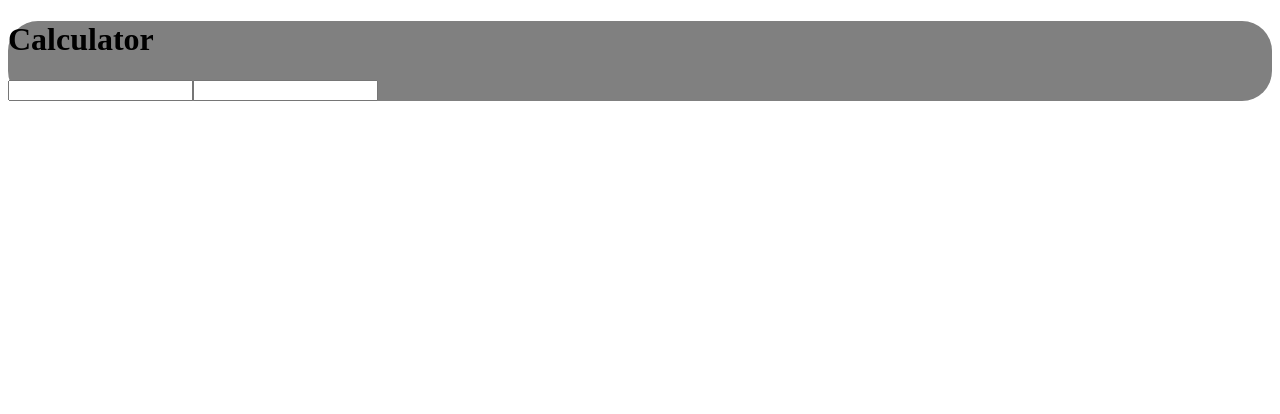
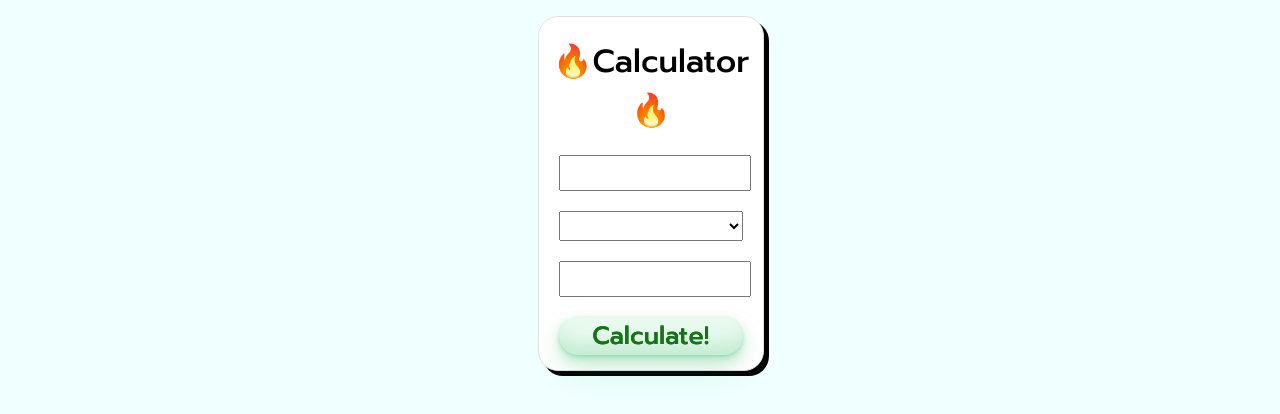
Before and after one commit to AngeloManlangit/F_Students_Test, a Vue app in the folder F-Student/: page / in a window 1280 px wide. Shown: the top 414 px of the page. Built offline with nearby package versions, Linux system fonts and the light colour scheme.

Commit message:
Calculator made

```diff
--- a/F-Student/src/App.vue
+++ b/F-Student/src/App.vue
@@ -1,6 +1,5 @@
 <template>
     <calculator>
-
     </calculator>
 </template>
 
--- /dev/null
+++ b/F-Student/src/assets/main.css
@@ -0,0 +1,12 @@
+/* Montserrat Font */
+@import url('https://fonts.googleapis.com/css2?family=Montserrat:ital,wght@0,100..900;1,100..900&family=Prompt:ital,wght@0,100;0,200;0,300;0,400;0,500;0,600;0,700;0,800;0,900;1,100;1,200;1,300;1,400;1,500;1,600;1,700;1,800;1,900&display=swap');
+
+* {
+    font-family: "Prompt", sans-serif;
+    font-weight: 500;
+    font-style: normal;
+}
+
+body {
+    background-color: azure;
+}
--- a/F-Student/src/components/calculator.vue
+++ b/F-Student/src/components/calculator.vue
@@ -1,22 +1,133 @@
 <template>
-    <div class="box">
-        <h1>Calculator</h1>
-        <input type="number">
+    <div class="box flex-center">
+        <h1
+            style="text-align: center; margin: 10% auto 10px">
+            🔥Calculator🔥</h1>
+        <form class="flex-center forms">
+            <input type="number" class="inputs" v-model="input_1">
 
-        <input type="number">
+            <select class="inputs" v-model="operator">
+                <option value="+">+</option>
+                <option value="-">-</option>
+                <option value="*">×</option>
+                <option value="/">÷</option>
+            </select>
+
+            <input type="number" class="inputs" v-model="input_2">
+
+            <button
+                class="inputs cool-button"
+                @click.prevent="displayResult()"
+                >
+                Calculate!
+            </button>
+        </form>
+
+        <p
+            v-show="showResult"
+        ><b>{{ resultText }}</b></p>
     </div>
 </template>
 
 <script>
 export default {
+    props: ['is21'],
+    data() {
+        return {
+            resultText: '',
+            showResult: false,
+            is21: false
+        }
+    },
+    methods: {
+        displayResult() {
+            if (this.input_1 && this.operator && this.input_2) {
+                this.showResult = true;
+            }
 
+            if (this.input_1 == 9 && this.operator == "+" && this.input_2 == 10) {
+                this.resultText = 'Result: 21'
+                this.showResult = true;
+                this.is21 = true;
+            }
+            else {
+                this.resultText = 'Result: Hello World!'
+            }
+        }
+    }
 }
 </script>
 
 <style>
+.flex-center {
+    display: flex;
+    flex-direction: column;
+    justify-content: flex-start;
+    align-content: center;
+}
+
 .box {
-    border-radius: 30px;
-    background: gray;
-    box-shadow: 5px;
+    background: white;
+    border: 1px solid rgb(225, 225, 225);
+    border-radius: 20px;
+    box-shadow: 5px 5px;
+
+    width: 16%;
+    max-width: 20%;
+
+    padding: 0px 10px;
+
+    position: fixed;
+    left: 42%;
+    top: 2%;
+}
+
+.forms {
+    font-size: xx-large;
+    width: 90%;
+    max-width: 90%;
+}
+
+.inputs {
+    font-size: 20px;
+    height: 30px;
+    width: 100%;
+    max-width: 100%;
+    margin: 10px;
+}
+
+p {
+    font-size: 18px;
+    margin: 0px auto 20px;
+    text-align: center;
+}
+
+/* Button from CSS Scan */
+
+.cool-button {
+  background-color: #e8f9ee;
+  border-radius: 100px;
+  box-shadow: rgba(44, 187, 99, .2) 0 -25px 18px -14px inset,rgba(44, 187, 99, .15) 0 1px 2px,rgba(44, 187, 99, .15) 0 2px 4px,rgba(44, 187, 99, .15) 0 4px 8px,rgba(44, 187, 99, .15) 0 8px 16px,rgba(44, 187, 99, .15) 0 16px 32px;
+  color: rgb(20, 117, 20);
+  text-shadow: 0px 0px 0px rgb(23, 89, 23);
+  cursor: pointer;
+  display: inline-block;
+  padding: 0px;
+  text-align: center;
+  height: auto;
+  text-decoration: none;
+  transition: all 250ms;
+  border: 0px;
+  font-size: 25px;
+  user-select: none;
+  -webkit-user-select: none;
+  touch-action: manipulation;
+  margin-bottom: 15px;
+}
+
+.cool-button:hover {
+  box-shadow: rgba(44,187,99,.35) 0 -25px 18px -14px inset,rgba(44,187,99,.25) 0 1px 2px,rgba(44,187,99,.25) 0 2px 4px,rgba(44,187,99,.25) 0 4px 8px,rgba(44,187,99,.25) 0 8px 16px,rgba(44,187,99,.25) 0 16px 32px;
+  text-shadow: 3px 3px 5px rgb(84, 233, 84);
+  transform: scale(1.05) rotate(-1deg);
 }
 </style>
--- a/F-Student/src/main.js
+++ b/F-Student/src/main.js
@@ -1,4 +1,5 @@
 import { createApp } from 'vue'
 import App from './App.vue'
+import './assets/main.css'
 
 createApp(App).mount('#app')
```
